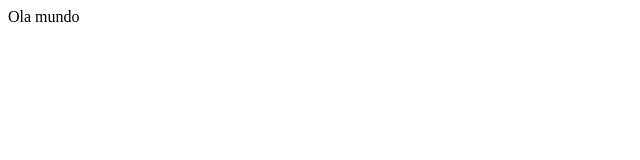
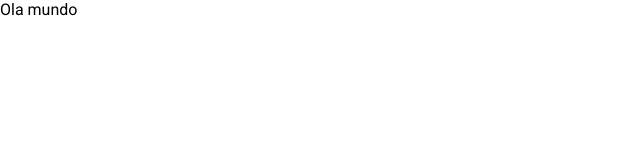
Before and after one commit to vitor-mat/Form-Angular, an Angular app: page / in a window 1280 px wide. Shown: the top 160 px of the page, without its empty margins (0-640 px from the left). Built offline with nearby package versions, Linux system fonts and the light colour scheme.

Commit message:
add global style

```diff
--- a/src/styles.css
+++ b/src/styles.css
@@ -0,0 +1,6 @@
+*{
+  margin: 0;
+  padding: 0;
+  box-sizing: border-box;
+  font-family: 'Roboto', sans-serif;
+}
```
